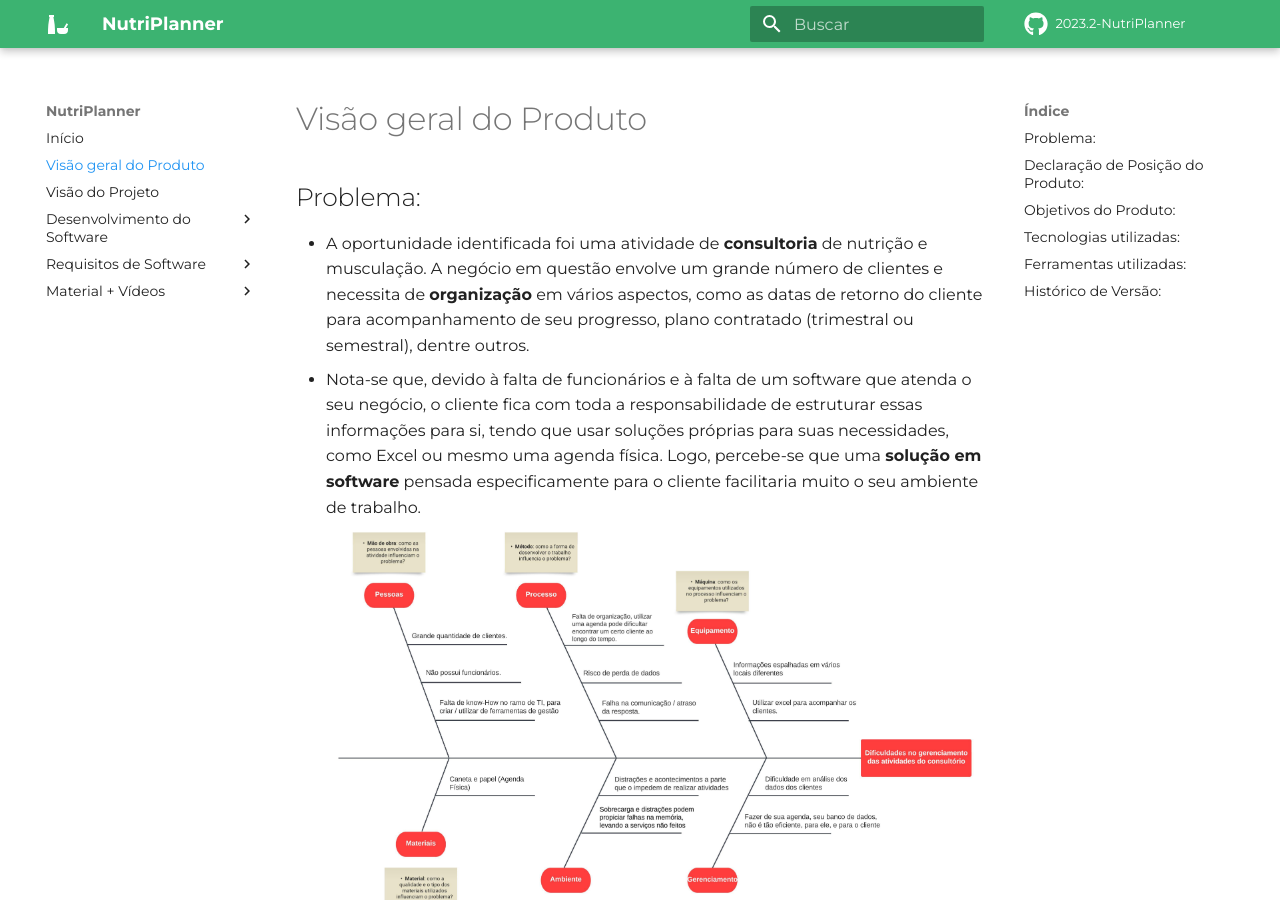
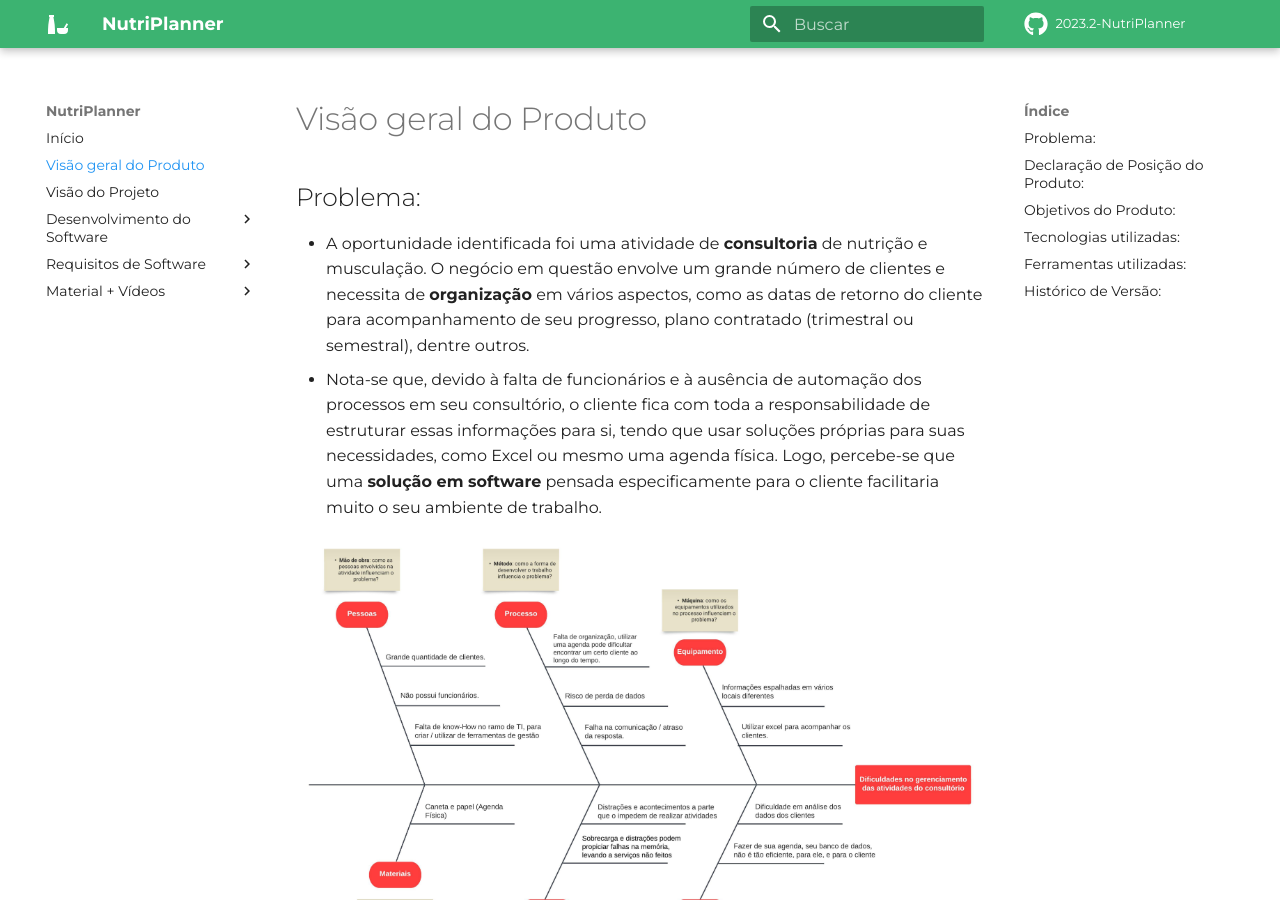
Before and after one commit to mdsreq-fga-unb/2023.2-NutriPlanner, an MkDocs documentation site: the page built from docs/visao_geral_produto/visao_produto.md, in a window 1280 px wide and 900 px high. Built offline with MkDocs 1.6.1 and Material for MkDocs 9.7.7, drawn with Linux system fonts in a browser that asks for light colours; some web fonts are replaced; comment, search, counter and statistics services are not loaded.

Commit message:
[#07] Correção de problema em visão do produto.

```diff
--- a/docs/visao_geral_produto/visao_produto.md
+++ b/docs/visao_geral_produto/visao_produto.md
@@ -1,8 +1,9 @@
 
 ##  Problema:
 
-- A oportunidade identificada foi uma atividade de **consultoria** de nutrição e musculação. A negócio em questão envolve um grande número de clientes e necessita de **organização** em vários aspectos, como as datas de retorno do cliente para acompanhamento de seu progresso, plano contratado (trimestral ou semestral), dentre outros.
-- Nota-se que, devido à falta de funcionários e à falta de um software que atenda o seu negócio, o cliente fica com toda a responsabilidade de estruturar essas informações para si, tendo que usar soluções próprias para suas necessidades, como Excel ou mesmo uma agenda física. Logo, percebe-se que uma **solução em software** pensada especificamente para o cliente facilitaria muito o seu ambiente de trabalho.
+- A oportunidade identificada foi uma atividade de **consultoria** de nutrição e musculação. O negócio em questão envolve um grande número de clientes e necessita de **organização** em vários aspectos, como as datas de retorno do cliente para acompanhamento de seu progresso, plano contratado (trimestral ou semestral), dentre outros.
+- Nota-se que, devido à falta de funcionários e à ausência de automação dos processos em seu consultório, o cliente fica com toda a responsabilidade de estruturar essas informações para si, tendo que usar soluções próprias para suas necessidades, como Excel ou mesmo uma agenda física. Logo, percebe-se que uma **solução em software** pensada especificamente para o cliente facilitaria muito o seu ambiente de trabalho.
+
 ![imagem_ishikawa](assets/images/Ishikawa.jpeg)
 
 ##  Declaração de Posição do Produto:
```
